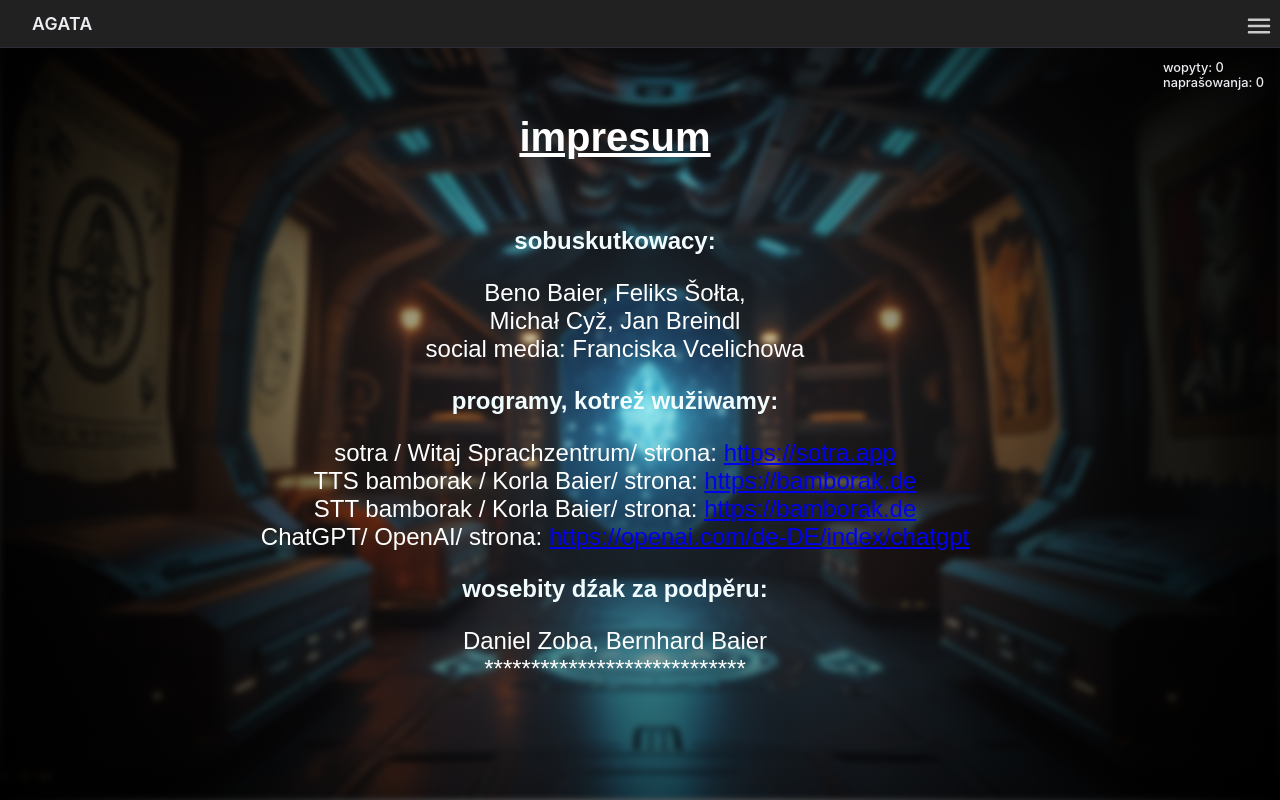
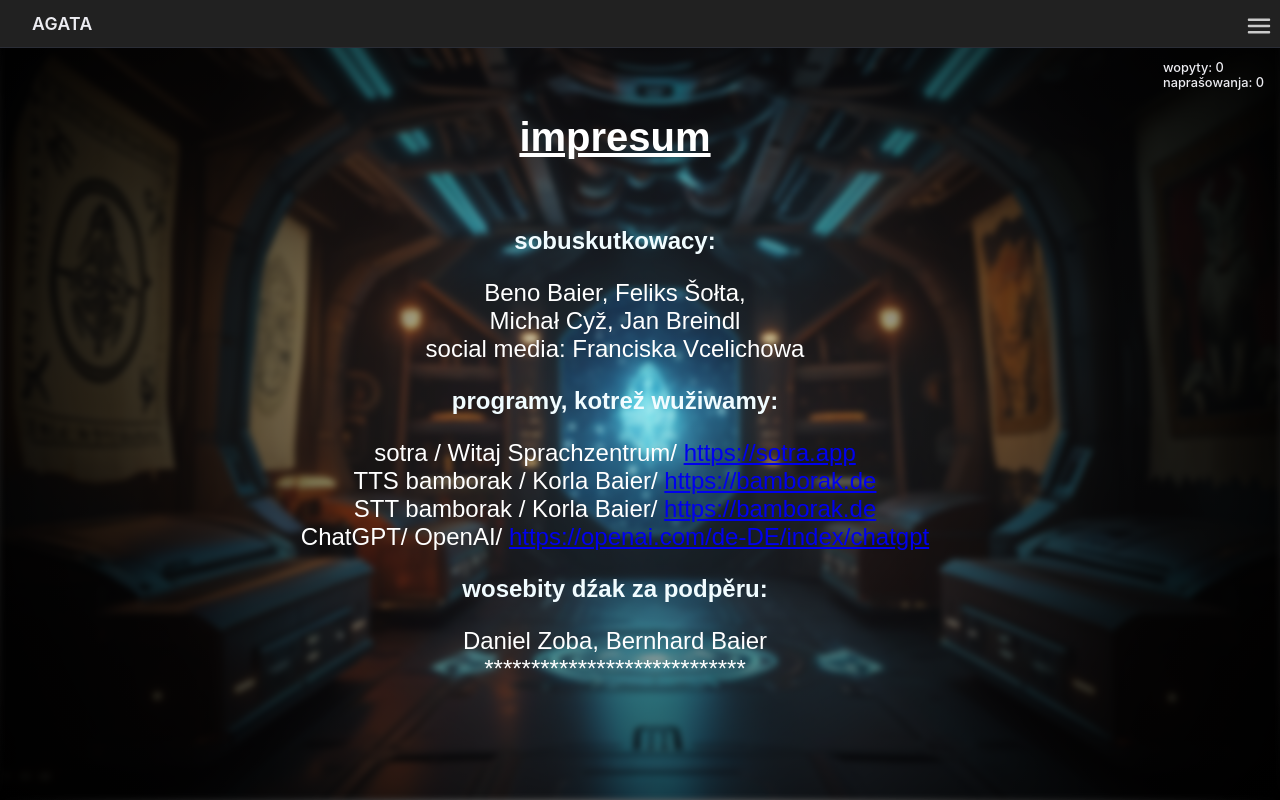
Before and after one commit to ZalozbaDev/agata-webapp, a React (Vite) app: page /impresum in a window 1280 px wide. Built offline with nearby package versions, Linux system fonts and the light colour scheme; no server answers.

Commit message:
rlgjsnhihrdsig

```diff
--- a/src/pages/impresum/index.tsx
+++ b/src/pages/impresum/index.tsx
@@ -21,10 +21,10 @@ const ImpresumPage: React.FC = () => {
 
 
       <h2 style={podnadpisma}>programy, kotrež wužiwamy:</h2>
-      <p style={pismo}>sotra / Witaj Sprachzentrum/ strona: <a href="https://sotra.app" target="_blank" rel="noopener noreferrer">https://sotra.app</a>
-      <br /> TTS bamborak / Korla Baier/ strona: <a href="https://bamborak.de" target="_blank" rel="noopener noreferrer">https://bamborak.de</a>
-      <br />STT bamborak / Korla Baier/ strona: <a href="https://bamborak.de" target="_blank" rel="noopener noreferrer">https://bamborak.de</a>
-      <br />ChatGPT/ OpenAI/ strona: <a href="https://openai.com/de-DE/index/chatgpt" target="_blank" rel="noopener noreferrer">https://openai.com/de-DE/index/chatgpt</a></p>
+      <p style={pismo}>sotra / Witaj Sprachzentrum/ <a href="https://sotra.app" target="_blank" rel="noopener noreferrer">https://sotra.app</a>
+      <br /> TTS bamborak / Korla Baier/ <a href="https://bamborak.de" target="_blank" rel="noopener noreferrer">https://bamborak.de</a>
+      <br />STT bamborak / Korla Baier/ <a href="https://bamborak.de" target="_blank" rel="noopener noreferrer">https://bamborak.de</a>
+      <br />ChatGPT/ OpenAI/ <a href="https://openai.com/de-DE/index/chatgpt" target="_blank" rel="noopener noreferrer">https://openai.com/de-DE/index/chatgpt</a></p>
 
       <h2 style={podnadpisma}>wosebity dźak za podpěru:</h2>
       <p style={pismo}>Daniel Zoba, Bernhard Baier
```
